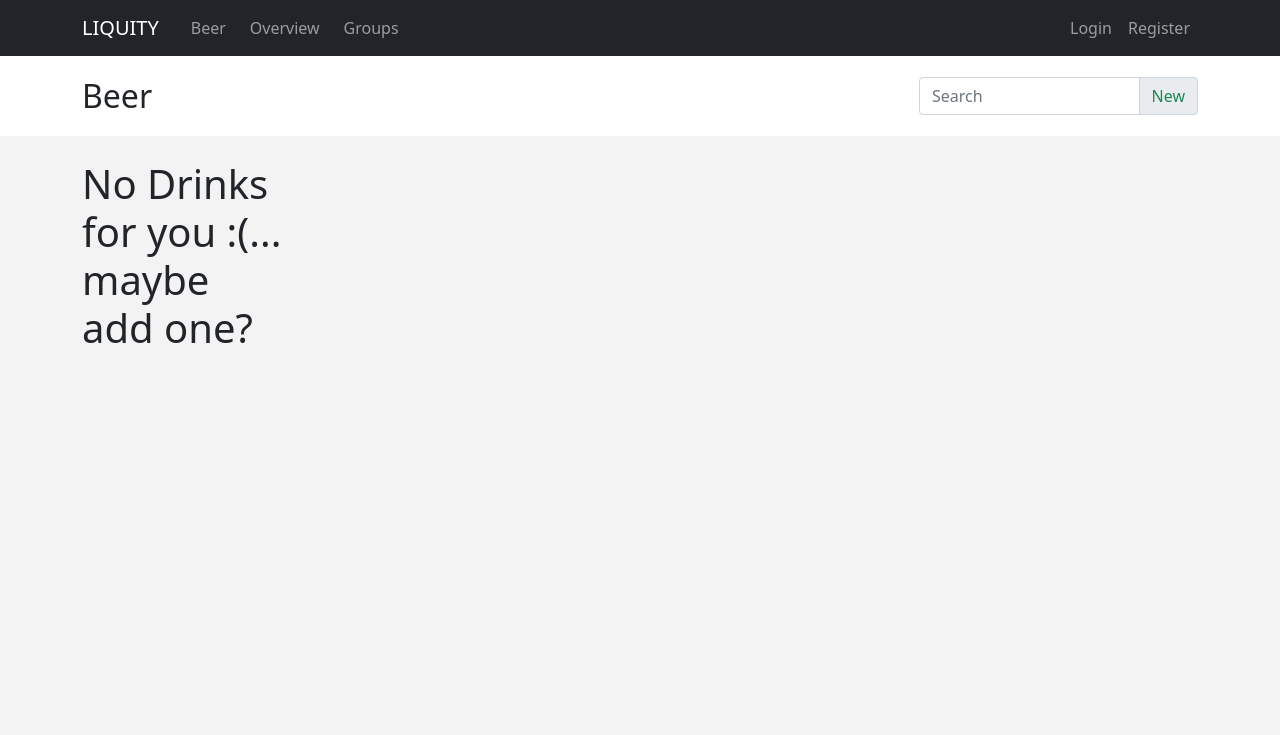
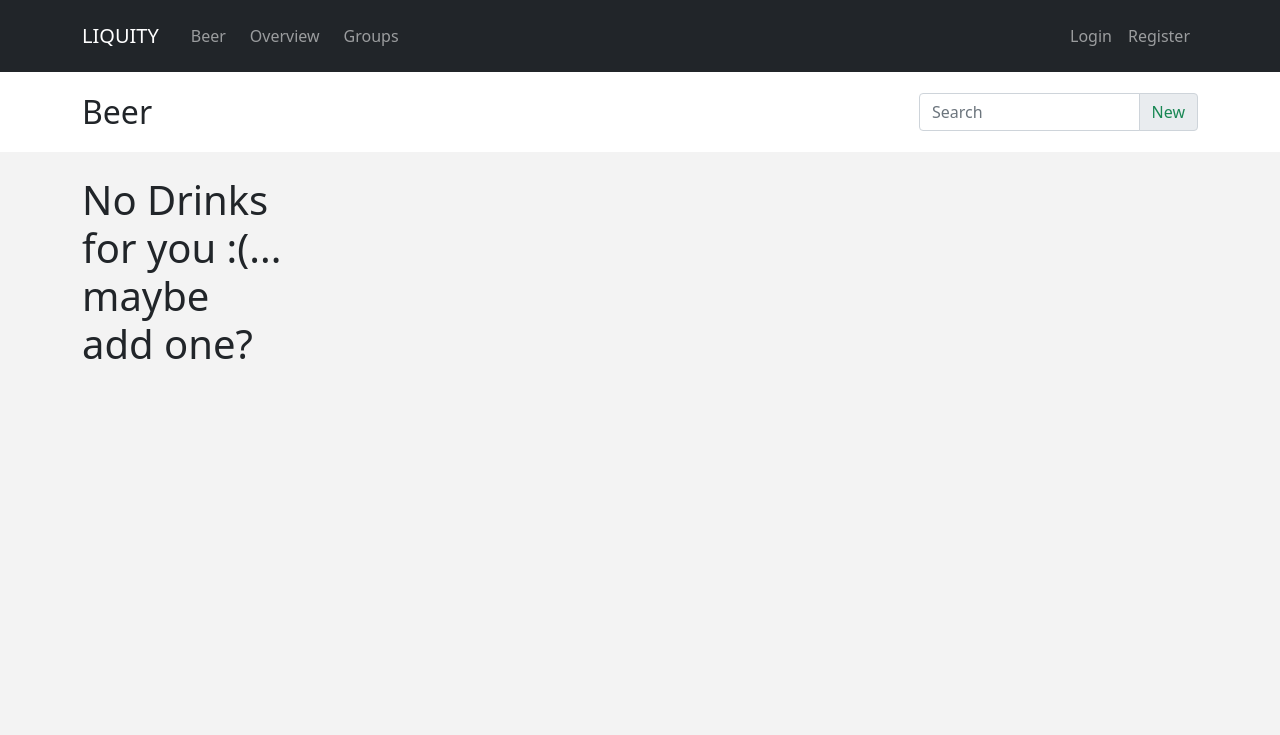
Before and after one commit to Malmosmo/Liquity, a Django app: page /beer/ in a window 1280 px wide. Shown: the top 735 px of the page. Run offline with Django 3.2, Linux system fonts and the light colour scheme; data that the repository does not hold is empty; some libraries are stand-ins or nearby versions.

Commit message:
navbar fix

```diff
--- a/templates/nav.html
+++ b/templates/nav.html
@@ -25,7 +25,7 @@
                 </li>
             </ul>
 
-            <ul class="navbar-nav ms-auto">
+            <ul class="navbar-nav ms-md-auto ms-2 py-2">
                 {% if user.is_authenticated %}
                 <li class="nav-item dropdown">
                     <a class="nav-link p-0" href="#" id="navbarDropdown" role="button" data-bs-toggle="dropdown" aria-expanded="false">
```
